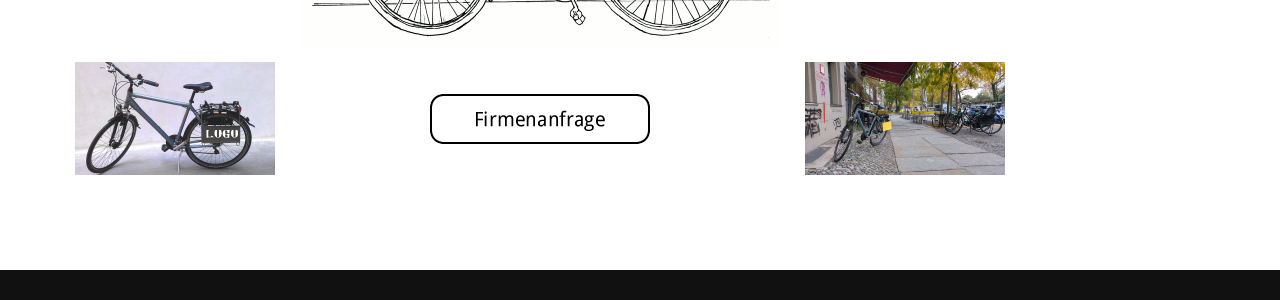
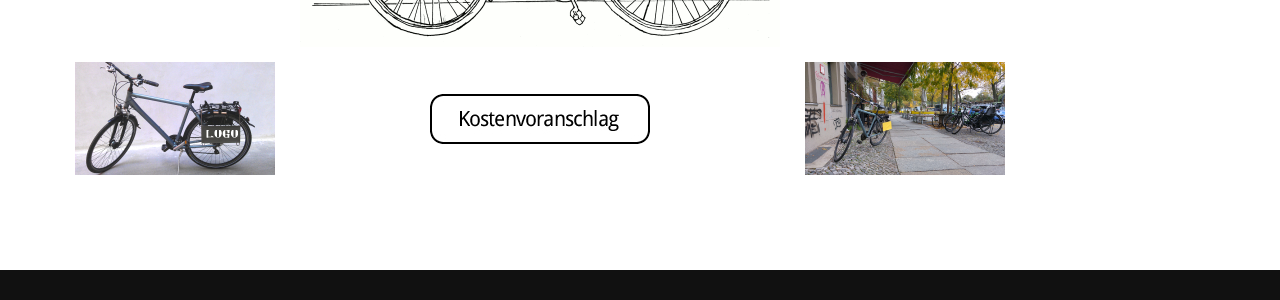
Before and after one commit to bodokaiser/hangload.com, a Jekyll site: the page built from de/promotions/index.html, in a window 1280 px wide. Shown: the part 583-883 px from the top of the page. Built offline with Jekyll 4.4.1, drawn with Linux system fonts in a browser that asks for light colours; nearby versions of some CDN libraries; library files that are not in the unit come from our copies; Markdown is read by kramdown in place of the engine named in the settings.

Commit message:
Update index.html

```diff
--- a/de/promotions/index.html
+++ b/de/promotions/index.html
@@ -66,7 +66,7 @@ description: Promotion
           <tr>
             <td>
               <a href="order">
-              <img src="../../images/pictures/button-businessDE.jpg" alt="Kostenvoranschlag" />
+              <img src="../../images/pictures/button-quotationDE.jpg" alt="Kostenvoranschlag" />
               </a>
             </td>
           </tr>
```
